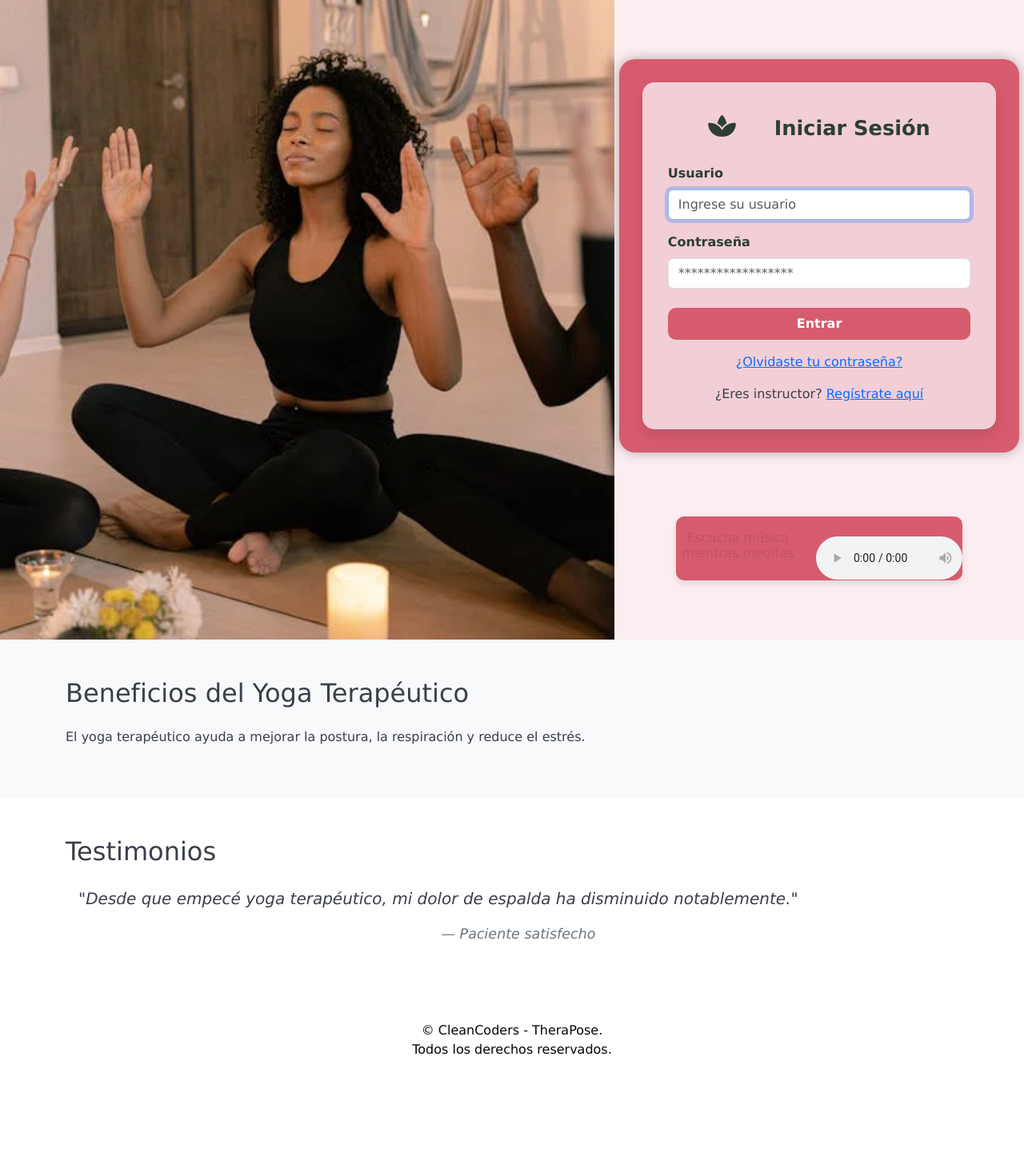
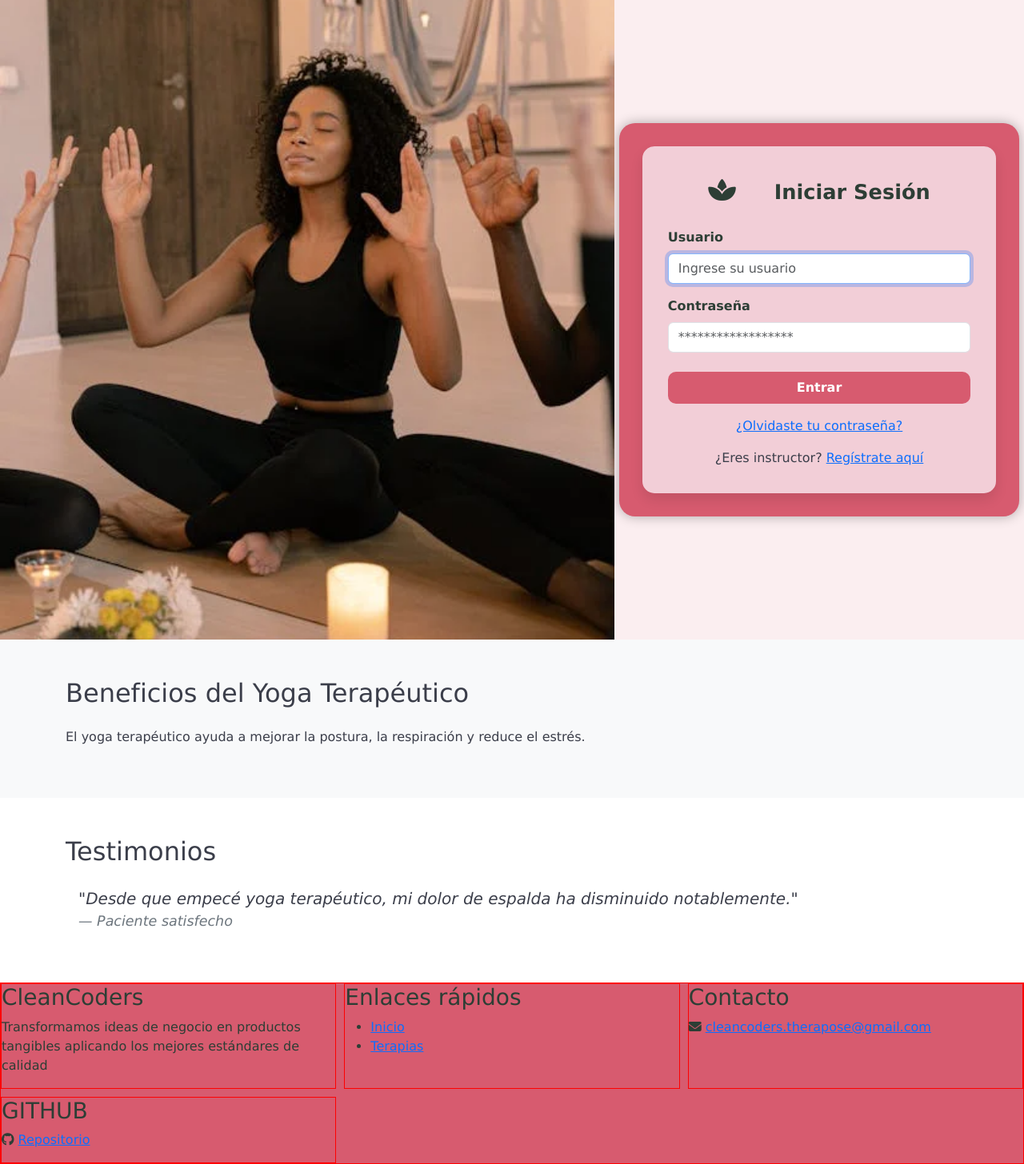
Before and after one commit to juansuarezb/TheraPose_v2.0, a FastAPI app: page / in a window 1280 px wide. Shown: the part 70-1526 px from the top of the page at 80% size. Before the commit the page ends 1389 px from the top, so only its background shows below. Run offline with FastAPI, Linux system fonts and the light colour scheme.

Commit message:
style: actualizacion index.html

```diff
--- a/proyecto/static/ccs/styles.css
+++ b/proyecto/static/ccs/styles.css
@@ -207,13 +207,6 @@ blockquote {
   color: var(--color-text);
 }
 
-/* Footer */
-footer {
-  background-color: var(--color-primary);
-  color: rgb(7, 7, 7);
-  text-align: center;
-  padding: 1rem 0;
-}
 
 .canciones{
   width: 70%;
@@ -249,3 +242,17 @@ footer {
 .canciones :hover {
   background-color: rgba(0, 0, 0, 0.1);
 }
+
+.footer{
+  display: grid;
+  border: 1px solid red;
+  grid-template-columns: repeat(3, 1fr);
+  grid-gap: 10px 10px;
+  background-color: rgb(215, 91, 111);
+  color: rgb(45, 62, 53)
+
+}
+
+.footer > .izquierda, .footer > .enlaces, .footer > .contacto, .footer > .github{
+  border: 1px solid red;
+}
--- a/proyecto/templates/index.html
+++ b/proyecto/templates/index.html
@@ -1,26 +1,20 @@
 <!DOCTYPE html>
 <html lang="es">
+
 <head>
   <title>Iniciar Sesión - Yoga Terapéutico</title>
   <meta charset="UTF-8" />
   <meta name="viewport" content="width=device-width, initial-scale=1.0" />
   <meta name="description" content="Página principal de inicio de sesión para Yoga Terapéutico">
-    <meta name="keywords" content="Yoga, Terapéutico, Iniciar Sesión, Registro, Beneficios, Quienes somos"/>
-    <meta name="author" content="CleanCoders"/>
-    <link
-      href="https://cdn.jsdelivr.net/npm/bootstrap@5.3.0/dist/css/bootstrap.min.css"
-      rel="stylesheet"
-    />
-    <link
-      href="https://fonts.googleapis.com/css2?family=Montserrat:wght@300;400;500;600;700&display=swap"
-      rel="stylesheet"
-    />
-    <link
-      href="https://cdnjs.cloudflare.com/ajax/libs/font-awesome/6.4.0/css/all.min.css"
-      rel="stylesheet"
-    />
-    <link rel="stylesheet" href="/static/ccs/styles.css"/>
+  <meta name="keywords" content="Yoga, Terapéutico, Iniciar Sesión, Registro, Beneficios, Quienes somos" />
+  <meta name="author" content="CleanCoders" />
+  <link href="https://cdn.jsdelivr.net/npm/bootstrap@5.3.0/dist/css/bootstrap.min.css" rel="stylesheet" />
+  <link href="https://fonts.googleapis.com/css2?family=Montserrat:wght@300;400;500;600;700&display=swap"
+    rel="stylesheet" />
+  <link href="https://cdnjs.cloudflare.com/ajax/libs/font-awesome/6.4.0/css/all.min.css" rel="stylesheet" />
+  <link rel="stylesheet" href="../static/ccs/styles.css" />
 </head>
+
 <body>
   <div id="app">
     <header>
@@ -41,25 +35,13 @@
         <div id="carouselYoga" class="carousel slide" data-bs-ride="carousel">
           <div class="carousel-inner">
             <div class="carousel-item active">
-                <img
-                  src="/static/images/imagen1.webp"
-                  class="d-block w-100"
-                  alt="Yoga 1"
-                />
+              <img src="../static/images/imagen1.webp" class="d-block w-100" alt="Yoga 1" />
             </div>
             <div class="carousel-item">
-                <img
-                  src="/static/images/imagen2.webp"
-                  class="d-block w-100"
-                  alt="Yoga 2"
-                />
+              <img src="../static/images/imagen2.webp" class="d-block w-100" alt="Yoga 2" />
             </div>
             <div class="carousel-item">
-                <img
-                  src="/static/images/imagen3.avif"
-                  class="d-block w-100"
-                  alt="Yoga 3"
-                />
+              <img src="../static/images/imagen3.avif" class="d-block w-100" alt="Yoga 3" />
             </div>
           </div>
         </div>
@@ -83,32 +65,20 @@
               <form method="POST" action="/login">
                 <div class="mb-3">
                   <label class="form-label" for="username">Usuario</label>
-                    <input
-                      type="text"
-                      class="form-control"
-                      id="username"
-                      name="username"
-                      required
-                      placeholder="Ingrese su usuario"
-                      autofocus
-                    />
+                  <input type="text" class="form-control" id="username" name="username" required
+                    placeholder="Ingrese su usuario" autofocus />
                 </div>
                 <div class="mb-3">
                   <label class="form-label" for="password">Contraseña</label>
-                    <input
-                      type="password"
-                      class="form-control"
-                      id="password"
-                      name="password"
-                      required
-                      placeholder="******************"
-                    />
+                  <input type="password" class="form-control" id="password" name="password" required
+                    placeholder="******************" />
                 </div>
                 <button type="submit" class="btn btn-primary">Entrar</button>
               </form>
 
               <div class="mt-3 text-center">
-                  <a href="http://localhost:8081/realms/yoga-realm/login-actions/reset-credentials?client_id=yoga-client" target="_blank">
+                <a href="http://localhost:8081/realms/yoga-realm/login-actions/reset-credentials?client_id=yoga-client"
+                  target="_blank">
                   ¿Olvidaste tu contraseña?
                 </a>
               </div>
@@ -120,19 +90,13 @@
             </div>
           </div>
         </aside>
-          <div class="canciones">
-            <h2 class="titulo-canciones">Escucha música mientras meditas</h2>
-            <audio id="audio" controls>
-                <source src="/static/audio/therapose.mp3" type="audio/mpeg"/>
-            </audio>
-          </div>
       </section>
 
 
     </main>
 
     <!-- Beneficios -->
-      <section class="benefits-section py-5 bg-light">
+    <section id="beneficios" class="benefits-section py-5 bg-light">
       <div class="container">
         <h2 class="mb-4">Beneficios del Yoga Terapéutico</h2>
         <p>
@@ -142,7 +106,7 @@
     </section>
 
     <!-- Testimonios -->
-      <section class="testimonials-section py-5">
+    <section id="testimonios" class="testimonials-section py-5">
       <div class="container">
         <h2 class="mb-4">Testimonios</h2>
         <blockquote class="blockquote">
@@ -152,11 +116,33 @@
       </div>
     </section>
 
-      <footer>
-        <div class="container">
-          <p class="text-center">
-            &copy; CleanCoders - TheraPose. <br />
-            Todos los derechos reservados.
+    <footer class="footer">
+      <div class="izquierda">
+        <h3>CleanCoders</h3>
+        <p>Transformamos ideas de negocio en productos tangibles aplicando los mejores estándares de calidad</p>
+      </div>
+      <div class="enlaces">
+        <h3>Enlaces rápidos</h3>
+        <ul class="menu">
+          <li><a href="http://">Inicio</a></li>
+          <li><a href="http://">Terapias</a></li>
+        </ul>
+      </div>
+      <div class="contacto">
+        <h3>Contacto</h3>
+        <p>
+          <i class="fas fa-envelope"></i>
+          <a href="mailto:cleancoders.therapose@gmail.com">cleancoders.therapose@gmail.com</a>
+        </p>
+
+      </div>
+      <div class="github">
+        <h3>GITHUB</h3>
+        <p>
+          <i class="fab fa-github"></i>
+          <a href="https://github.com/juansuarezb/TheraPose_v1.0" target="_blank">
+            Repositorio
+          </a>
         </p>
       </div>
     </footer>
@@ -164,4 +150,5 @@
 
   <script src="https://cdn.jsdelivr.net/npm/bootstrap@5.3.0/dist/js/bootstrap.bundle.min.js"></script>
 </body>
+
 </html>
```
Lines whose indentation alone changed are shown as unchanged.
